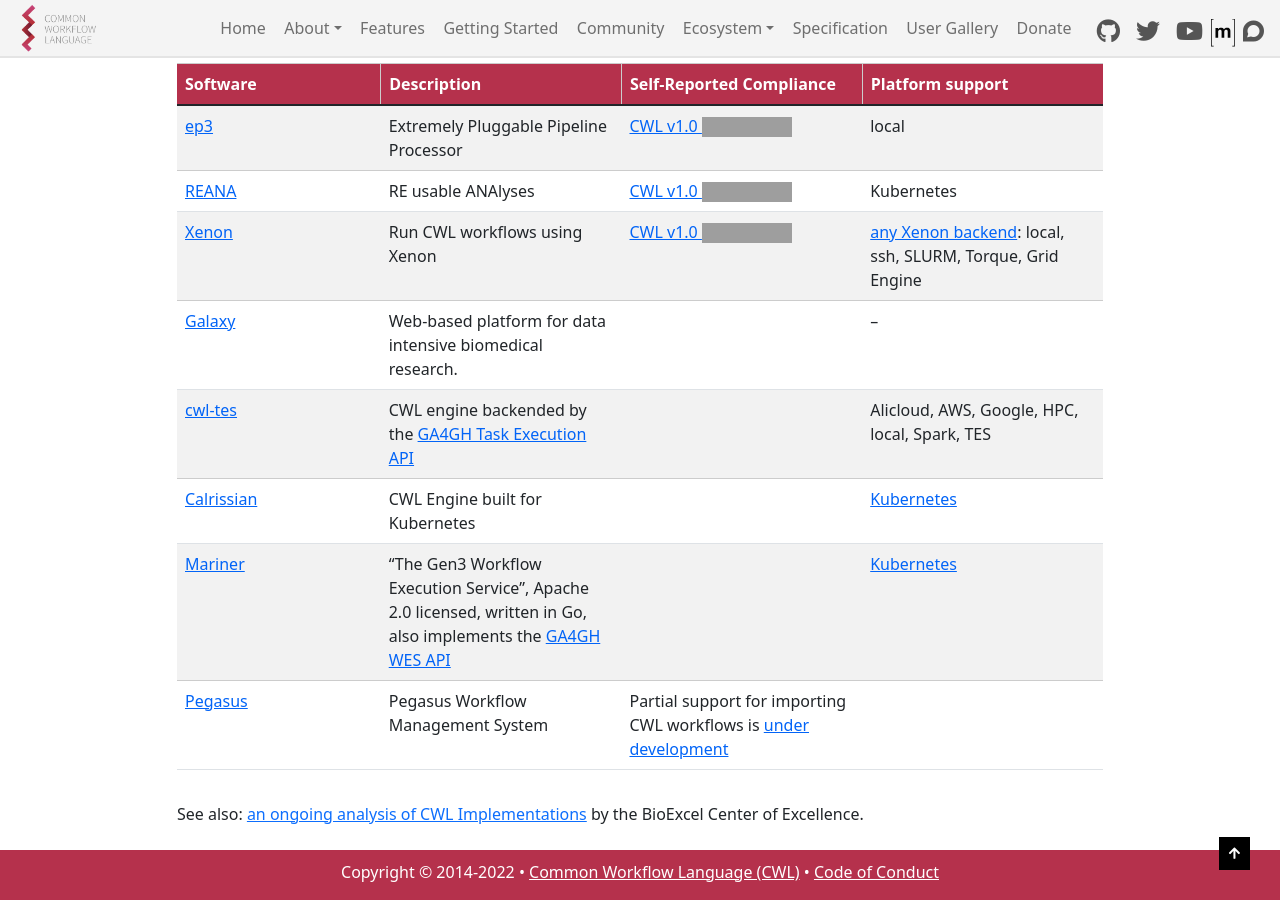
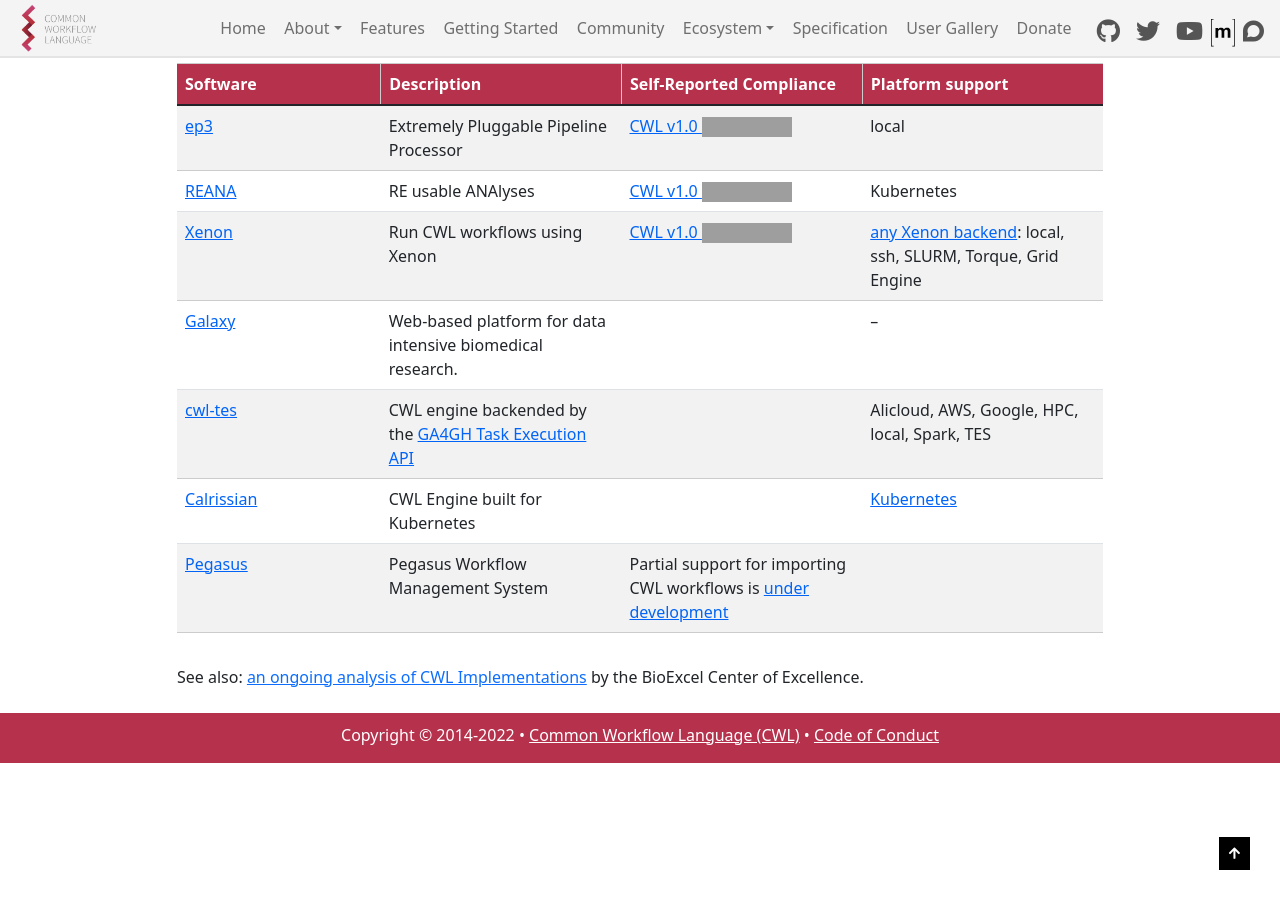
Before and after one commit to common-workflow-language/cwl-website, a Jekyll site: the page built from content/implementations.md, in a window 1280 px wide and 900 px high, scrolled down 1135 px. Built offline with Jekyll 4.4.1, drawn with Linux system fonts in a browser that asks for light colours; grey boxes are pictures that could not be loaded.

Commit message:
remove mariner
upstream archived the repo

```diff
--- a/content/implementations.md
+++ b/content/implementations.md
@@ -50,7 +50,6 @@
 |[Galaxy](https://galaxyproject.org/)|Web-based platform for data intensive biomedical research. | |&#8211;|
 |[cwl-tes](https://github.com/ohsu-comp-bio/cwl-tes)|CWL engine backended by the [GA4GH Task Execution API](https://github.com/ga4gh/task-execution-schemas) | |Alicloud, AWS, Google, HPC, local, Spark, TES|
 |[Calrissian](https://github.com/Duke-GCB/calrissian)|CWL Engine built for Kubernetes| |[Kubernetes](https://kubernetes.io/)|
-|[Mariner](https://github.com/uc-cdis/mariner)|"The Gen3 Workflow Execution Service", Apache 2.0 licensed, written in Go, also implements the [GA4GH WES API](https://ga4gh.github.io/workflow-execution-service-schemas)| |[Kubernetes](https://kubernetes.io)|
 |[Pegasus](https://pegasus.isi.edu/documentation/reference-guide/cwl-support.html)|Pegasus Workflow Management System| Partial support for importing CWL workflows is [under development](https://pegasus.isi.edu/documentation/manpages/pegasus-cwl-converter.html) | |
 
 See also: [an ongoing analysis of CWL Implementations](https://docs.bioexcel.eu/cwl-engine-guide/about.html#summary-of-engines) by the BioExcel Center of Excellence.
```
